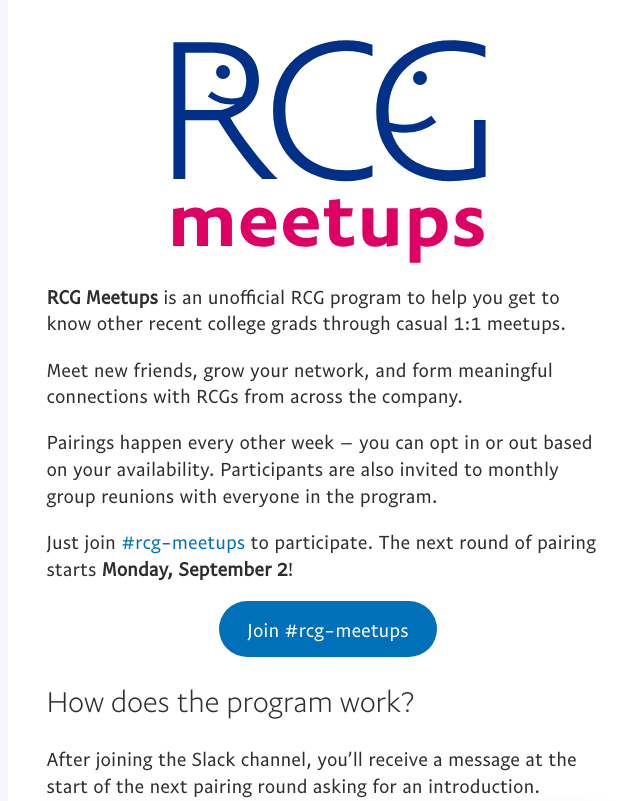
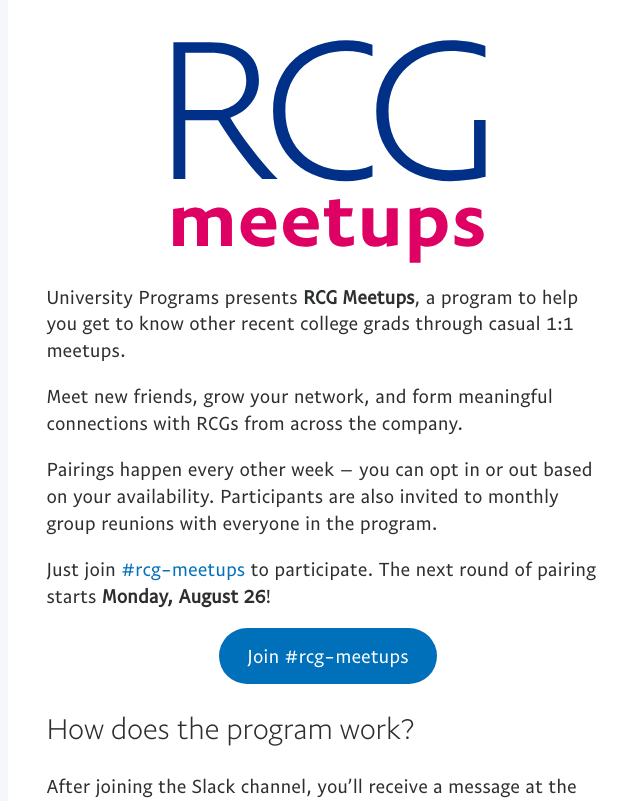
Before and after one commit to liddiard/slack-meetups, a Django app: page /rcg/ in a window 1280 px wide. Shown: the top 801 px of the page, without its empty margins (312-952 px from the left). Run offline with Django 3.2, Linux system fonts and the light colour scheme; parts of the project's set-up code (start-up, migrations or seed data) failed here and were passed over.

Commit message:
RCG page: remove faces from logo, changed first paragraph, switch pairing to odd weeks

```diff
--- a/matcher/static/scripts/rcg.js
+++ b/matcher/static/scripts/rcg.js
@@ -24,7 +24,7 @@
         mondaysThisMonth = getMondays(date);
     date.setMonth(nextMonth);
     const mondaysNextMonth = getMondays(date),
-        matchingDays = [mondaysThisMonth[0], mondaysThisMonth[2], mondaysNextMonth[0]],
+        matchingDays = [mondaysThisMonth[1], mondaysThisMonth[3], mondaysNextMonth[1]],
         nextMatchingDate = matchingDays.find(day => day > new Date()),
         nextMatchingDateString = `Monday, ${nextMatchingDate.toLocaleString('en-us', { month: 'long' })} ${nextMatchingDate.getDate()}`;
 
--- a/matcher/templates/rcg_meetups.html
+++ b/matcher/templates/rcg_meetups.html
@@ -16,7 +16,7 @@
                 <img src="{% static 'images/rcg_meetups_logo.svg' %}" alt="RCG Meetups logo" class="logo">
             </header>
 
-            <p><strong>RCG Meetups</strong> is an unofficial RCG program to help you get to know other recent college grads through casual 1:1 meetups.</p>
+            <p>University Programs presents <strong>RCG Meetups</strong>, a program to help you get to know other recent college grads through casual 1:1 meetups.</p>
             <p>Meet new friends, grow your network, and form meaningful connections with RCGs from across the company.</p>
             <p>Pairings happen every other week – you can opt in or out based on your availability. Participants are also invited to monthly group reunions with everyone in the program.</p>
             <p>Just join <a href="https://paypal.slack.com/messages/CK07PD945/" target="_blank">#rcg-meetups</a> to participate. <span class="next-session"></span></p>
```
Also changed, not shown: matcher/static/images/rcg_meetups_logo.svg, 1 other file.
